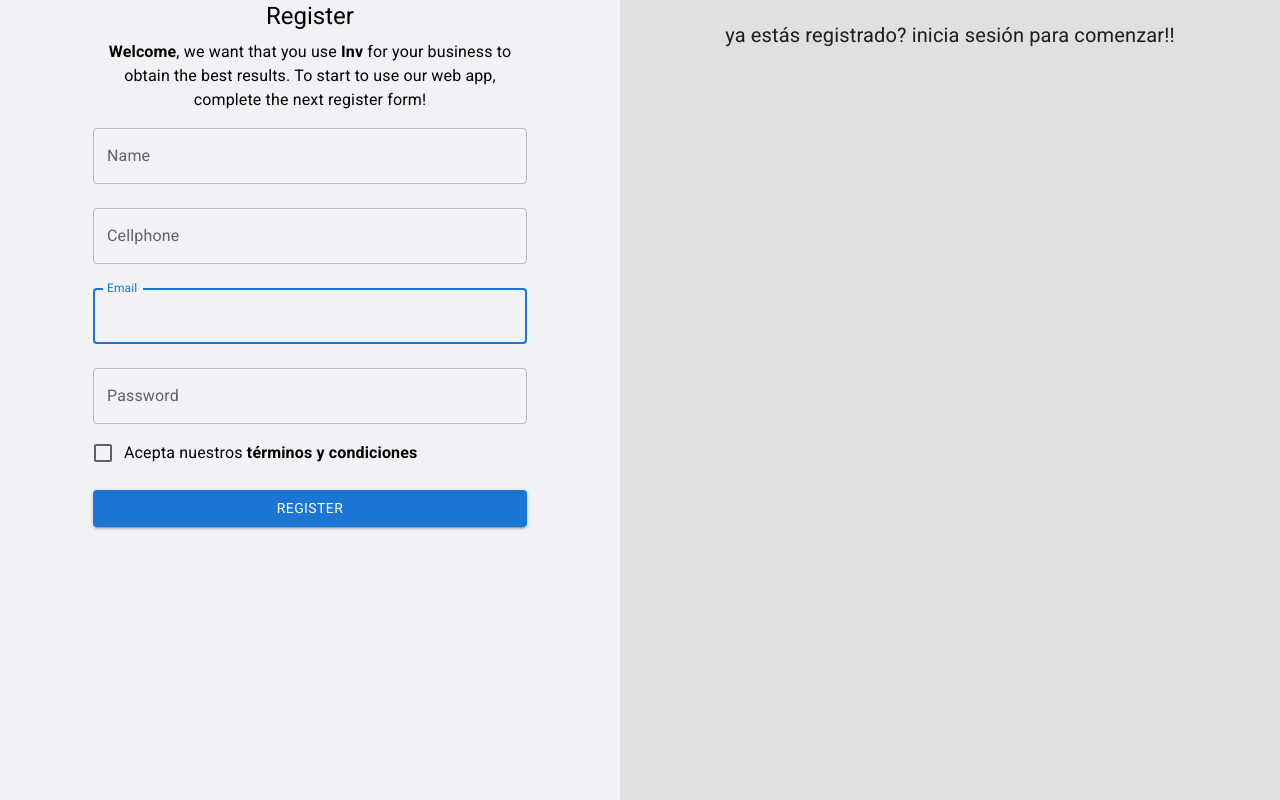
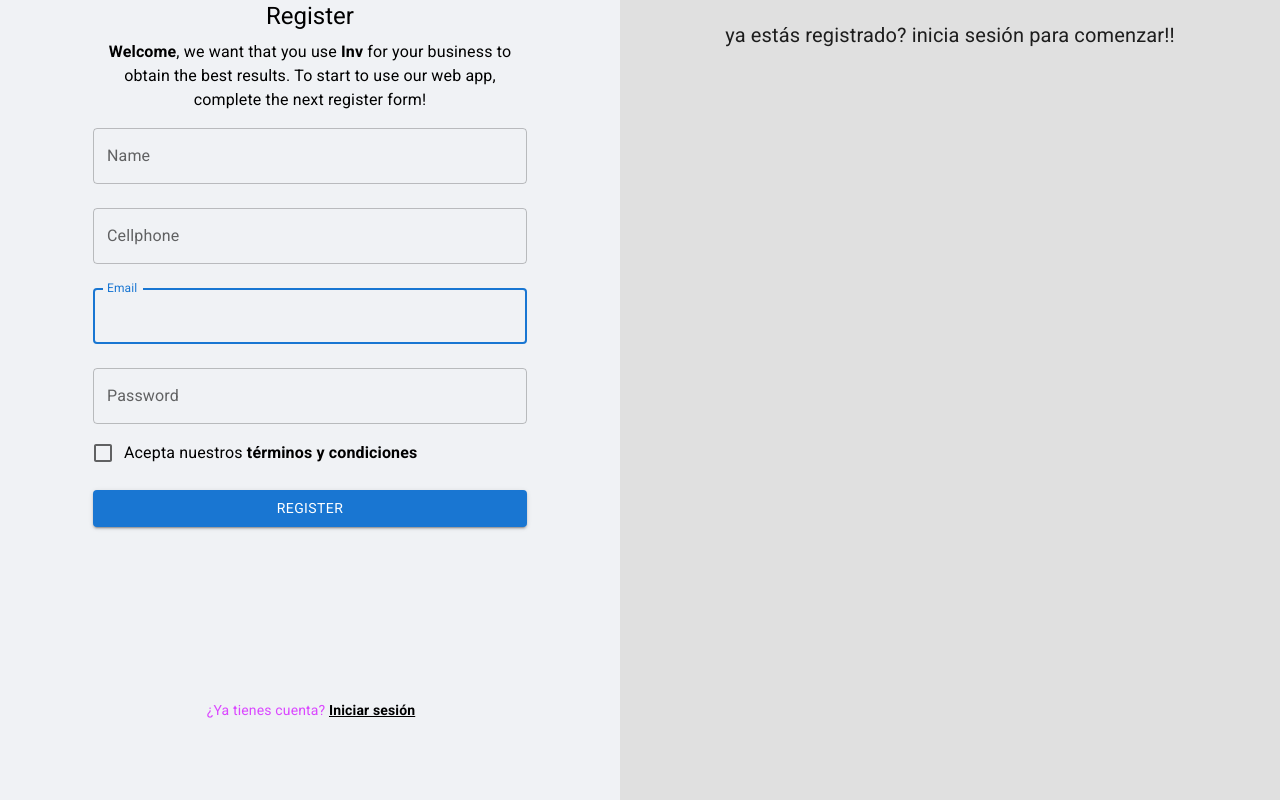
Before and after one commit to cbdev2021/inv-f1, a React (Create React App) app: page /register in a window 1280 px wide. Built offline with nearby package versions, Linux system fonts and the light colour scheme; a web font is replaced by a local one.

Commit message:
links register, login

```diff
--- a/src/components/Login.tsx
+++ b/src/components/Login.tsx
@@ -4,7 +4,7 @@ import { setCredentials, setToken } from '../slices/authSlice';
 import { useDispatch, useSelector } from 'react-redux';
 import { Typography, TextField, Button } from '@mui/material';
 import { useLoginMutation } from "../slices/usersApiSlice";
-import { useNavigate } from 'react-router-dom';
+import { Link, useNavigate } from 'react-router-dom';
 
 const Login: FunctionComponent = () => {
   const [email, setEmail] = useState('');
@@ -118,6 +118,13 @@ const Login: FunctionComponent = () => {
               Sing In
             </Button>
           </div>
+
+          <div className={"noTienesCuentaContainer"}>
+            <span>¿No tienes cuenta? </span>
+            <Link to="/register" className={"registrate"}>
+              <b className={"registrate"}>Registro</b>
+            </Link>
+          </div>
         </form>
       </div>
 
@@ -126,6 +133,8 @@ const Login: FunctionComponent = () => {
           Obten un mejor control de tus inventarios,
           inicia sesión para comenzar!!
         </Typography>
+
+
       </div>
     </div>
   );
--- a/src/components/Register.tsx
+++ b/src/components/Register.tsx
@@ -4,7 +4,7 @@ import { setCredentials, setToken } from '../slices/authSlice';
 import { useDispatch, useSelector } from 'react-redux';
 import { Typography, TextField, Button, FormControlLabel, Checkbox } from '@mui/material';
 import { useRegisterMutation } from "../slices/usersApiSlice";
-import { useNavigate } from 'react-router-dom';
+import { Link, useNavigate } from 'react-router-dom';
 
 const isValidEmail = (email: string) =>
   // eslint-disable-next-line no-useless-escape
@@ -175,6 +175,12 @@ const Register: FunctionComponent = () => {
               Register
             </Button>
           </div>
+          <div className={"yaTienesCuentaContainer"}>
+            <span>¿Ya tienes cuenta? </span>
+            <Link to="/login" className={"registrate"}>
+              <b className={"registrate"}>Iniciar sesión</b>
+            </Link>
+          </div>
         </form>
       </div>
 
--- a/src/global.css
+++ b/src/global.css
@@ -86,7 +86,9 @@ body {
 
 .yaTienesCuentaContainer {
   position: absolute;
-  top: calc(50% + 100px); /* Ajusta la posición vertical aquí */
+  /* top: calc(50% + 100px);  */
+  top: calc(50% + 300px);
+
   left: calc(50% - 104px); /* Ajusta la posición horizontal aquí */
   text-align: center;
   display: inline-block;
@@ -97,7 +99,9 @@ body {
 
 .noTienesCuentaContainer {
   position: absolute;
-  top: calc(50% + 100px); /* Ajusta la posición vertical aquí */
+  /* top: calc(50% + 100px); */
+  top: calc(50% + 300px);
+
   left: calc(50% - 104px); /* Ajusta la posición horizontal aquí */
   text-align: center;
   display: inline-block;
```
